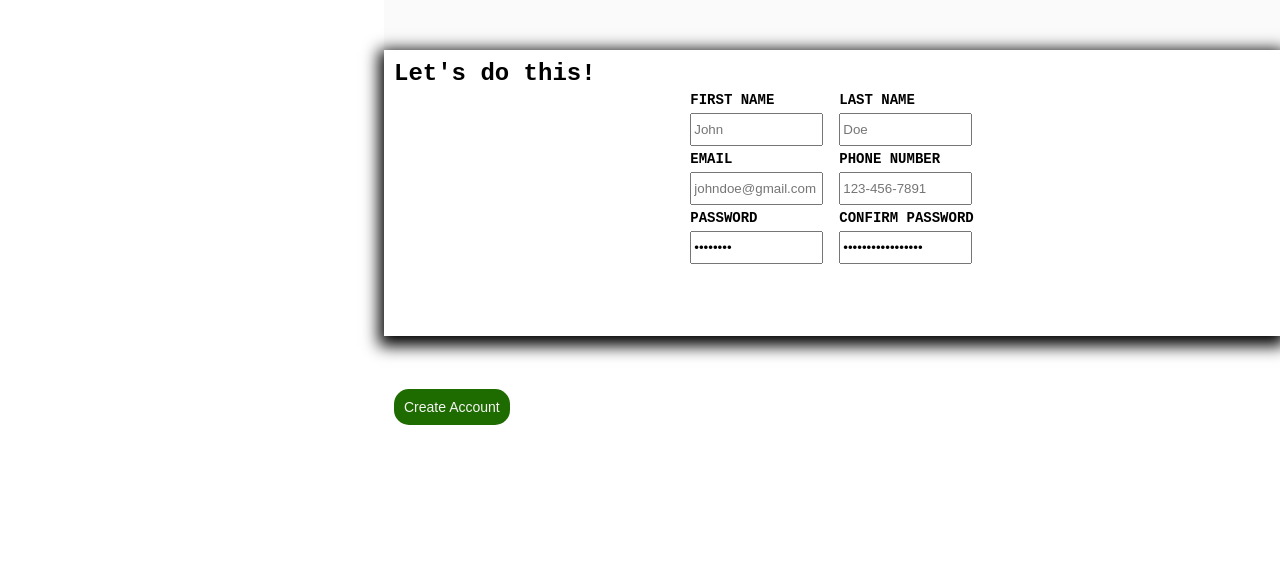
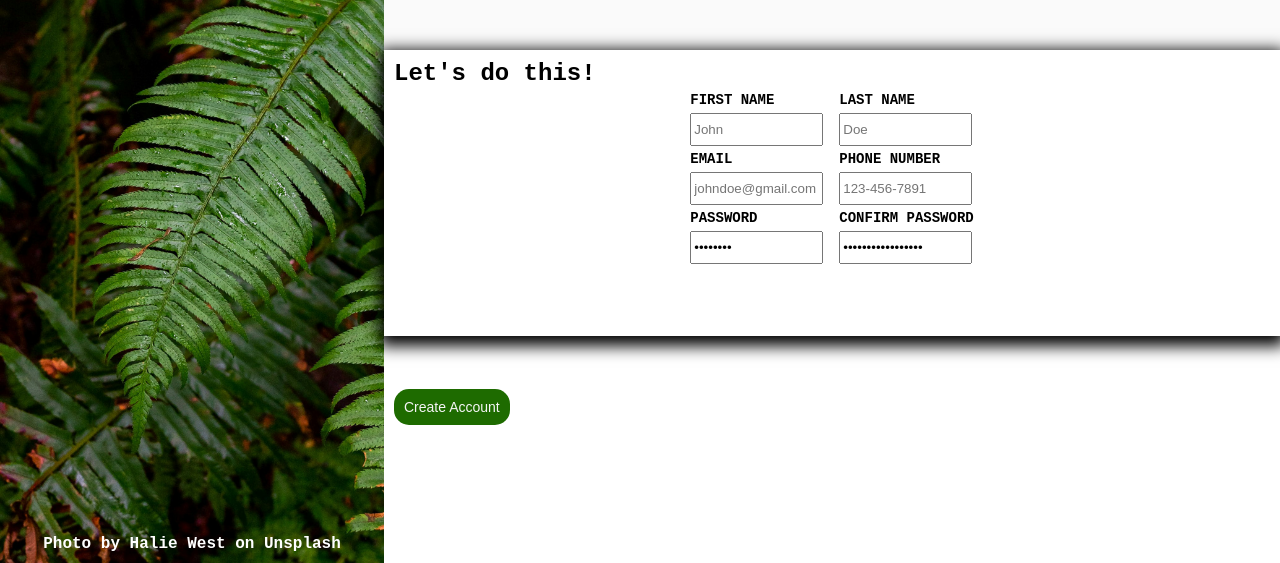
Before and after one commit to TheLoneHobbyist/odin-signup, a plain HTML site: page index.html in a window 1280 px wide. Shown: the part 237-800 px from the top of the page. Drawn offline with Linux system fonts and the light colour scheme; the site is published under a folder, as on GitHub Pages, so addresses that start at the root find nothing; a script that the page names is missing.

Commit message:
Update style.css
fixed background image path.

```diff
--- a/style.css
+++ b/style.css
@@ -18,7 +18,7 @@ body {
     flex-direction: column;
     width: 30%;
     height: 100%;
-    background-image: url(/img/halle-west.jpg);
+    background-image: url(img/halle-west.jpg);
     background-size: 150%;
     background-attachment:local;
     justify-content: space-between;
```
